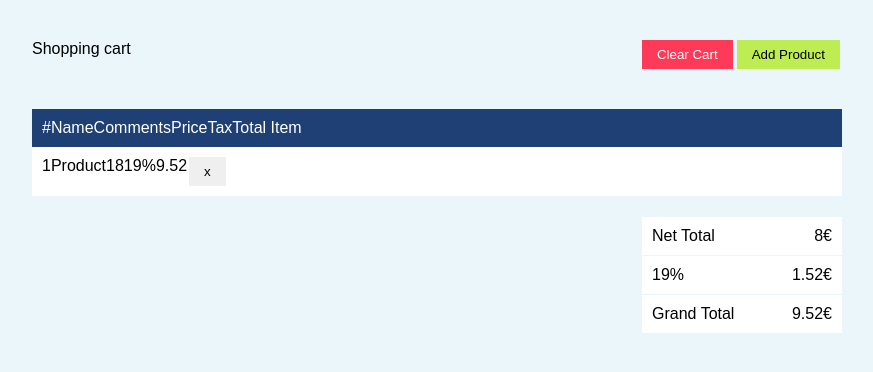
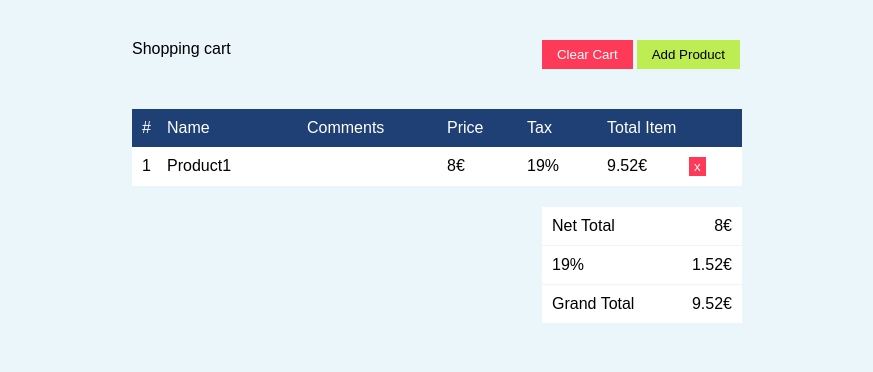
Before and after one commit to lukaszsobek/shopping-cart, a React (Create React App) app: page / in a window 1280 px wide. Both pictures are taken after a click on the button "Add Product". Shown: the top 372 px of the page, without its empty margins (203-1076 px from the left). Built offline with nearby package versions, Linux system fonts and the light colour scheme.

Commit message:
Styles table

```diff
--- a/src/assets/styles/App.css
+++ b/src/assets/styles/App.css
@@ -28,7 +28,7 @@ button:focus {
 }
 
 .shopping-cart {
-  max-width: 850px;
+  max-width: 650px;
   margin: 20px auto;
 }
 
@@ -58,17 +58,31 @@ button.add-item {
 .cart-content-header {
   background: var(--navy);
   color: var(--white);
+  display: flex;
   margin: 20px 20px 0 20px;
   padding: 10px;
-  display: flex;
 }
 
 .cart-item {
   background: var(--white);
   border-bottom: 1px solid var(--grey);
   display: flex;
+  margin: 0 20px;
   padding: 10px;
-  margin: 0 20px;
+}
+
+.item-number      { width: 25px; }
+.item-name        { width: 140px; }
+.item-comments    { width: 140px; }
+.item-net-price   { width: 80px; }
+.item-tax         { width: 80px; }
+.item-gross-price { width: 80px; }
+.delete-item      { width: 30px; }
+
+.delete-item-button {
+  padding: 2px 5px;
+  color: var(--white);
+  background: var(--red);
 }
 
 .no-items {
--- a/src/components/CartContent/CartItem.js
+++ b/src/components/CartContent/CartItem.js
@@ -1,6 +1,7 @@
 import React from "react";
+import Button from "../shared/Button";
+import { currencyRound } from "../../utils";
 
-import Button from "../shared/Button"
 
 const CartItem = (props) => {
     const { id, number, name, comments, net_price, tax, deleteItem } = props;
@@ -12,9 +13,9 @@ const CartItem = (props) => {
             <div className="item-number">{ number }</div>
             <div className="item-name">{ name }</div>
             <div className="item-comments">{ comments }</div>
-            <div className="item-net-price">{ net_price }</div>
+            <div className="item-net-price">{ net_price }&euro;</div>
             <div className="item-tax">{ tax_string }</div>
-            <div className="item-gross-price">{ gross_price }</div>
+            <div className="item-gross-price">{ currencyRound(gross_price) }&euro;</div>
             <div className="delete-item">
                 <Button
                     action={ () => deleteItem(id) }
```
Also changed, not shown: 1 other file (tests, documents, lock files or other folders).
